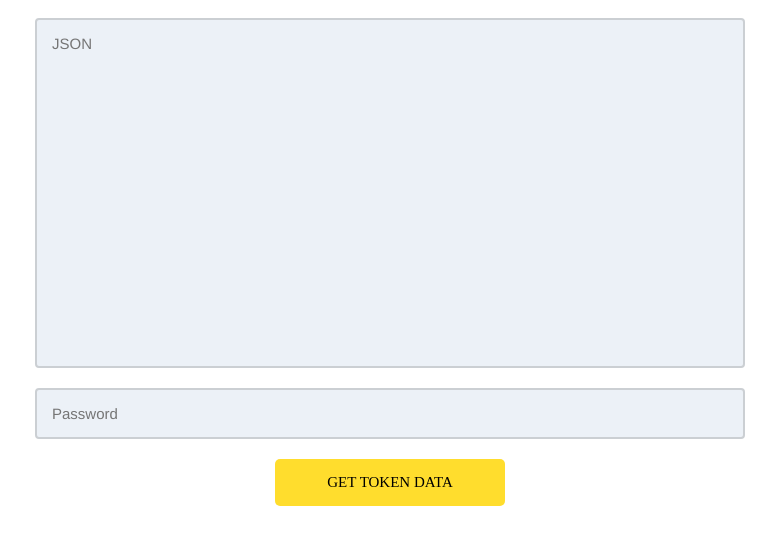
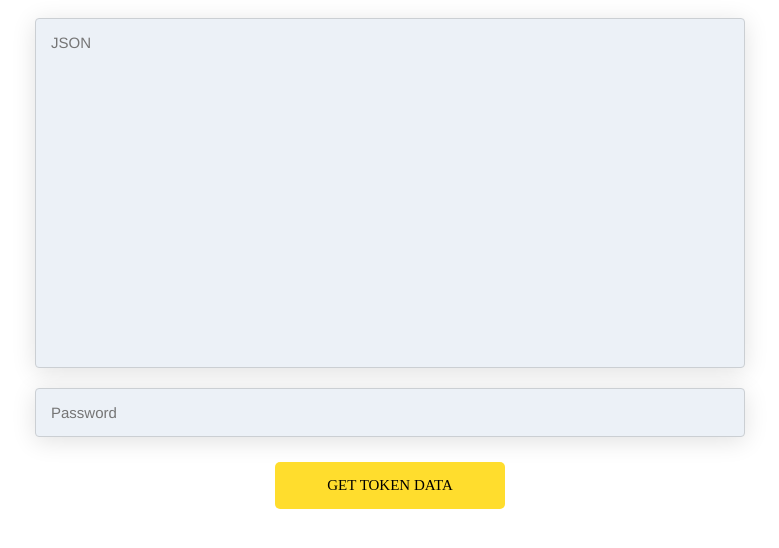
Before and after one commit to SoNTesT/tokentcs-v2, a React app: page / in a window 1280 px wide. Shown: the whole page, without its empty margins (250-1029 px from the left). Built offline with nearby package versions, Linux system fonts and the light colour scheme.

Commit message:
1 file modified

```diff
--- a/style.css
+++ b/style.css
@@ -17,10 +17,10 @@ h1, p {
 
 .textarea {
   font-family: 'Helvetica Neue',sans-serif;
-  transition: 0.4s;
+  transition: 0.8s;
   min-height: 350px;
   box-sizing:border-box;
-  border: 2px solid #cbcfd3;
+  border: 1px solid #cbcfd3;
   border-radius: 4px;
   padding: 15px;
   margin: 10px;
@@ -29,7 +29,16 @@ h1, p {
   color: rgba(0,0,0, 0.6);
   font-size: 15px;
   background-color: #ecf1f7;
+  box-shadow: 0 4px 24px 0 rgba(0,0,0,.12);
 }
+
+.textarea:focus {
+  background-color: white;
+  border: 1px solid #616871;
+  border-radius: 4px;
+}
+
+
 
 .fieldTitle {
   display: block;
@@ -51,9 +60,10 @@ h1, p {
 }
 
 .password {
+  transition: 0.8s;
   font-family: 'Helvetica Neue',sans-serif;
   box-sizing:border-box;
-  border: 2px solid #cbcfd3;
+  border: 1px solid #cbcfd3;
   border-radius: 4px;
   padding: 15px;
   margin: 10px;
@@ -62,6 +72,17 @@ h1, p {
   resize: none;
   color: black;
   font-size: 15px;
+  box-shadow: 0 4px 24px 0 rgba(0,0,0,.12);
+}
+
+.password:focus{
+  background-color: white;
+  border: 1px solid #616871;
+  border-radius: 4px;
+}
+
+.password:not(:focus):hover{
+  background-color: #e4ebf3;
 }
 
 .button {
@@ -69,7 +90,7 @@ h1, p {
   font-family: pragmatica;
   transition: 0.3s;
   width: 230px;
-  margin: 10px;
+  margin: 15px;
   margin-left: auto;
   margin-right: auto;
   outline: none;
@@ -107,6 +128,7 @@ h1, p {
   padding: 15px;
   overflow: auto;
   font-size: 16px;
+  border: 1px solid #cbcfd3;
   background-color: #f5f5f6;
 }
 
@@ -121,4 +143,6 @@ h1, p {
   overflow: auto;
   font-size: 16px;
   background-color: #f5f5f6;
+    border: 1px solid #cbcfd3;
+
 }
```
